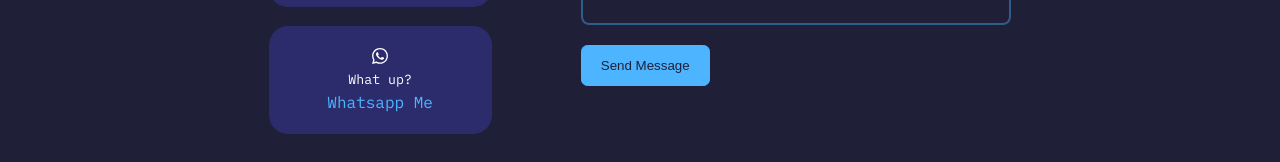
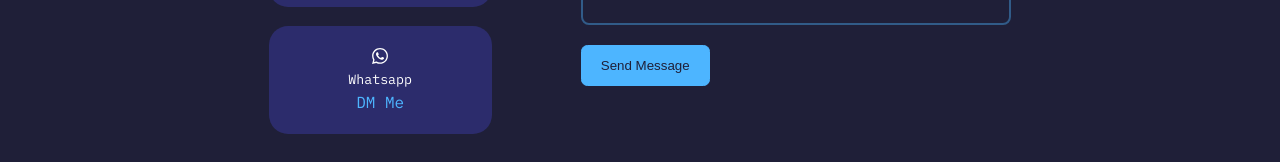
Before and after one commit to zeroonedev1/website_shub, a React (Create React App) app: page / in a window 1280 px wide. Shown: the part 4668-4830 px from the top of the page. Built offline with nearby package versions, Linux system fonts and the light colour scheme.

Commit message:
Upgrade: Contact component

```diff
--- a/src/components/contact/Contact.jsx
+++ b/src/components/contact/Contact.jsx
@@ -36,8 +36,8 @@ const Contact = () => {
           </article>
           <article className="contact__option">
             <ImWhatsapp />
-            <h5>What up?</h5>
-            <a href="https://api.whatsapp.com/send?phone=15197026801&text='Hi" target='_blank' rel="noreferrer">Whatsapp Me</a>
+            <h5>Whatsapp</h5>
+            <a href="https://api.whatsapp.com/send?phone=15197026801&text='Hi" target='_blank' rel="noreferrer">DM Me</a>
           </article>
         </div >
         < form ref={form} onSubmit={sendEmail}>
```
